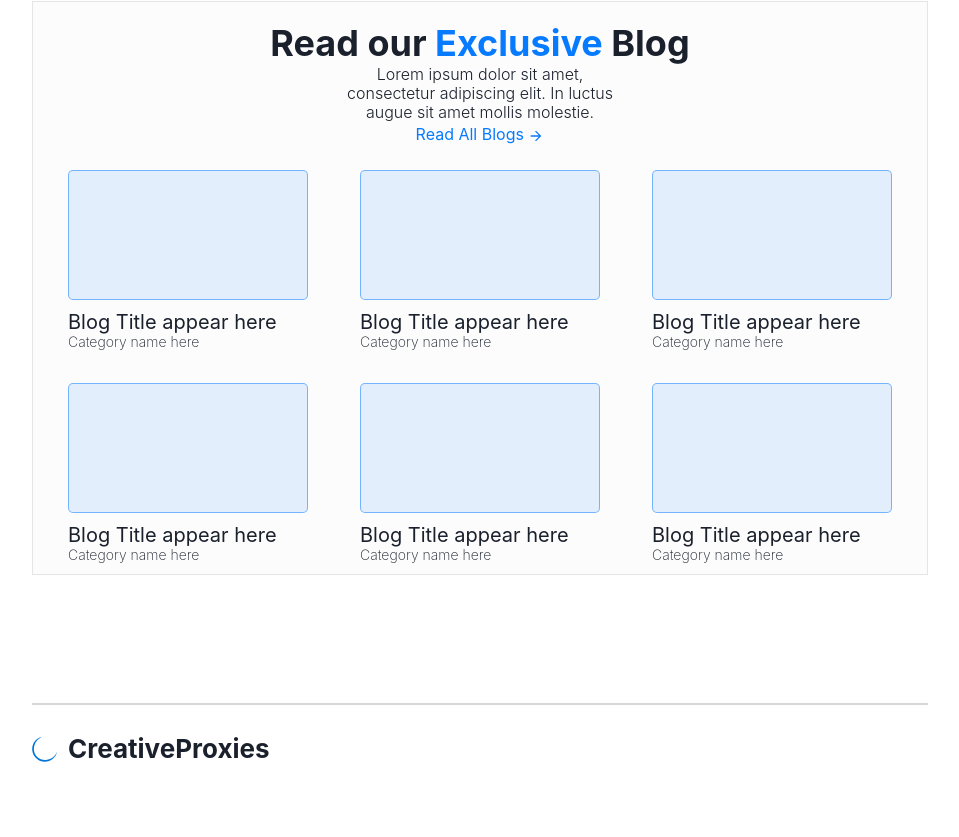
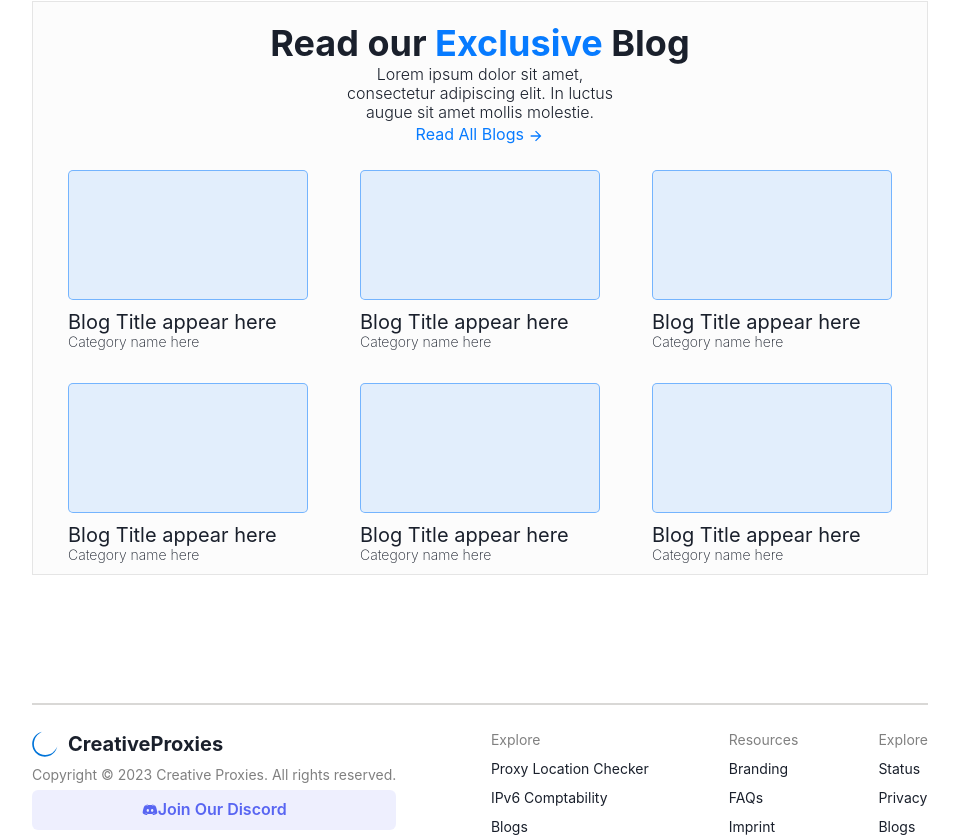
Before and after one commit to Aditya-Raj-Dev/FlameCloud, a React (Create React App) app in the folder project/: page / in a window 1280 px wide. Shown: the part 2551-3388 px from the top of the page, without its empty margins (160-1119 px from the left). Before the commit the page ends 3319 px from the top, so only its background shows below. Built offline with nearby package versions, Linux system fonts and the light colour scheme.

Commit message:
footer complete

```diff
--- a/project/src/components/Footer.jsx
+++ b/project/src/components/Footer.jsx
@@ -1,25 +1,21 @@
-import { Box ,Flex,Text} from '@chakra-ui/react'
-import React from 'react'
+import { Box, Button, Flex, Text } from "@chakra-ui/react";
+import React from "react";
 
 const Footer = () => {
   return (
-    <Box
-    width="70%"
-    m="auto"
-    mt='8rem'
-    >
+    <Box width="70%" m="auto" mt="8rem">
       <div
         style={{
           marginBottom: "10px",
           backgroundColor: "#D9D8D6",
           height: "2px",
           width: "100%",
-          margin:"auto"
+          margin: "auto",
         }}
       ></div>
       <br />
-      <Box>
-        <Flex>
+      <Flex justifyContent="space-between"      flexDirection={["column","column","column","row"]}>
+        <Flex direction="column" gap="5px">
           <Flex alignItems="center">
             <svg
               width="26"
@@ -34,18 +30,47 @@ const Footer = () => {
               />
             </svg>
 
-                <Text
-                    ml="10px"
-                    fontWeight="bold"
-                    fontSize={["20px", "20px", "20px", "26px"]}
-                >
+            <Text ml="10px" fontWeight="bold" fontSize={["20px", "20px"]}>
               CreativeProxies
             </Text>
           </Flex>
+          <Text fontSize="sm" color="grey">
+            Copyright © 2023 Creative Proxies. All rights reserved.
+          </Text>
+          <Button backgroundColor="rgba(88, 101, 242, 0.1)" varient="outline" color="#5865F2">
+          <svg width="16" height="12" viewBox="0 0 16 12" fill="none" xmlns="http://www.w3.org/2000/svg">
+<path d="M13.3334 1.75002C13.3334 1.75002 11.8047 0.553354 10.0001 0.416687L9.83741 0.742354C11.4687 1.14202 12.2174 1.71335 13.0001 2.41669C11.6511 1.72802 10.3201 1.08335 8.00008 1.08335C5.68008 1.08335 4.34908 1.72802 3.00008 2.41669C3.78275 1.71335 4.67341 1.07802 6.16275 0.742354L6.00008 0.416687C4.10675 0.59502 2.66675 1.75002 2.66675 1.75002C2.66675 1.75002 0.959748 4.22535 0.666748 9.08335C2.38675 11.0677 5.00008 11.0834 5.00008 11.0834L5.54675 10.3554C4.61875 10.0327 3.57208 9.45702 2.66675 8.41669C3.74608 9.23335 5.37508 10.0834 8.00008 10.0834C10.6251 10.0834 12.2541 9.23335 13.3334 8.41669C12.4284 9.45702 11.3817 10.0327 10.4534 10.3554L11.0001 11.0834C11.0001 11.0834 13.6134 11.0677 15.3334 9.08335C15.0404 4.22535 13.3334 1.75002 13.3334 1.75002ZM5.83341 7.75002C5.18875 7.75002 4.66675 7.15335 4.66675 6.41669C4.66675 5.68002 5.18875 5.08335 5.83341 5.08335C6.47808 5.08335 7.00008 5.68002 7.00008 6.41669C7.00008 7.15335 6.47808 7.75002 5.83341 7.75002ZM10.1667 7.75002C9.52208 7.75002 9.00008 7.15335 9.00008 6.41669C9.00008 5.68002 9.52208 5.08335 10.1667 5.08335C10.8114 5.08335 11.3334 5.68002 11.3334 6.41669C11.3334 7.15335 10.8114 7.75002 10.1667 7.75002Z" fill="#5865F2"/>
+</svg>
+  Join Our Discord
+          </Button>
+        </Flex >
+
+        <Flex  gap={["7rem","7rem","5rem"]}
+
+        justifyContent="space-between"
+   >
+          <Flex direction="column" gap="8px" textAlign="left">
+           <Text fontSize="sm" color="grey">Explore</Text>
+           <Text fontSize="sm">Proxy Location Checker</Text>
+           <Text fontSize="sm">IPv6 Comptability</Text>
+           <Text fontSize="sm">Blogs</Text>
+          </Flex>
+          <Flex direction="column" gap="8px" textAlign="left">
+           <Text fontSize="sm" color="grey">Resources</Text>
+           <Text fontSize="sm">Branding</Text>
+           <Text fontSize="sm">FAQs</Text>
+           <Text fontSize="sm">Imprint</Text>
+          </Flex>
+          <Flex direction="column" gap="8px" textAlign="left">
+           <Text fontSize="sm" color="grey">Explore</Text>
+           <Text fontSize="sm">Status</Text>
+           <Text fontSize="sm">Privacy </Text>
+           <Text fontSize="sm">Blogs</Text>
+          </Flex>
+        </Flex>
       </Flex>
     </Box>
-    </Box>
-  )
-}
+  );
+};
 
-export default Footer
+export default Footer;
```
Lines whose indentation alone changed are shown as unchanged.
